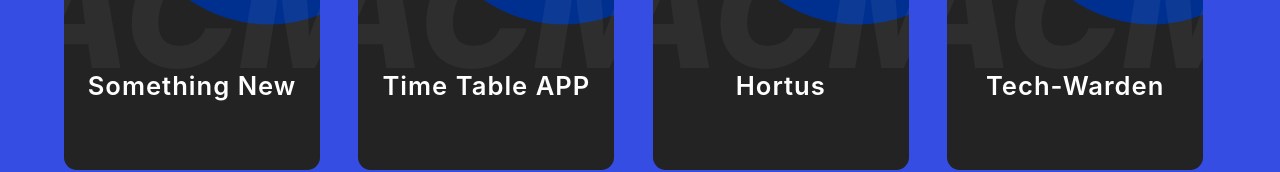
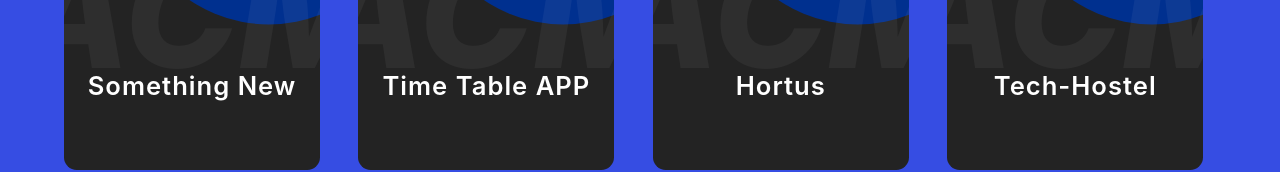
Before and after one commit to ACM-JUIT/Project-Ideas, a React (Create React App) app: page / in a window 1280 px wide. Shown: the part 2536-2708 px from the top of the page. Built offline with nearby package versions, Linux system fonts and the light colour scheme.

Commit message:
new idea

```diff
--- a/src/data.js
+++ b/src/data.js
@@ -92,7 +92,7 @@ export const projectsData = [
     techStack: "An app that helps in gardening, organic farming at home. ",
   },
   {
-    projectName: "Tech-Warden",
-    techStack: "Wardens can approve the outpasses through an app and keep a hassle-free record too. ",
+    projectName: "Tech-Hostel",
+    techStack: "Wardens can approve the outpasses through an app and keep a hassle-free record too . ",
   }
 ]
```
